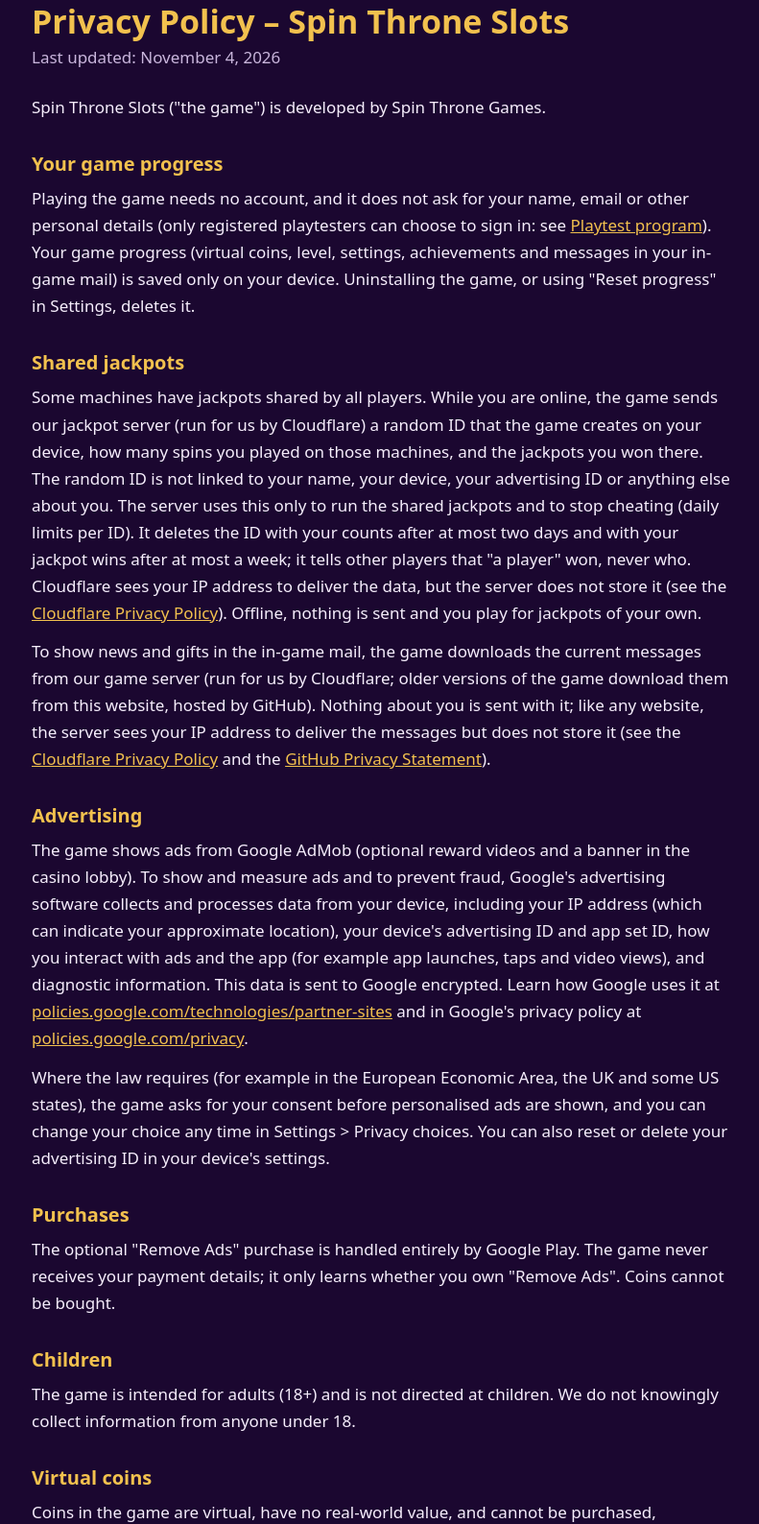
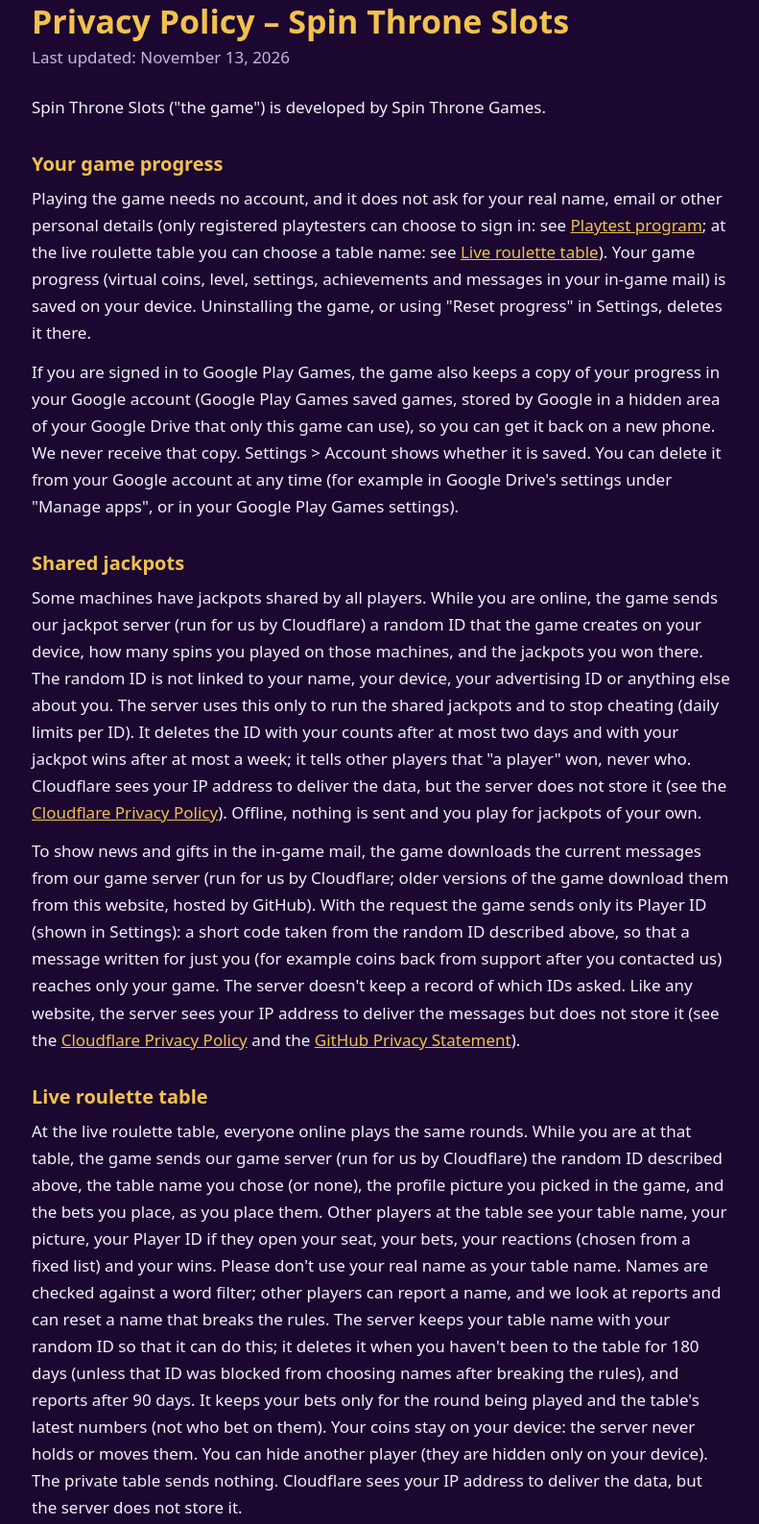
Before and after one commit to SpinThroneSlots/spinthroneslots.github.io, a plain HTML site: page privacy.html in a window 1280 px wide. Shown: the part 77-1665 px from the top of the page at 96% size, without its empty margins (243-1034 px from the left). Drawn offline with Linux system fonts and the light colour scheme.

Commit message:
Add files via upload

```diff
--- a/privacy.html
+++ b/privacy.html
@@ -22,15 +22,21 @@
 <main>
   <a class="back" href="index.html">&larr; Spin Throne Slots</a>
   <h1>Privacy Policy – Spin Throne Slots</h1>
-  <p class="date">Last updated: November 4, 2026</p>
+  <p class="date">Last updated: November 13, 2026</p>
 
   <p>Spin Throne Slots ("the game") is developed by Spin Throne Games.</p>
 
   <h2>Your game progress</h2>
-  <p>Playing the game needs no account, and it does not ask for your name, email or other personal details
-    (only registered playtesters can choose to sign in: see <a href="#playtest">Playtest program</a>). Your game
-    progress (virtual coins, level, settings, achievements and messages in your in-game mail) is saved only
-    on your device. Uninstalling the game, or using "Reset progress" in Settings, deletes it.</p>
+  <p>Playing the game needs no account, and it does not ask for your real name, email or other personal details
+    (only registered playtesters can choose to sign in: see <a href="#playtest">Playtest program</a>; at the live
+    roulette table you can choose a table name: see <a href="#live-table">Live roulette table</a>). Your game
+    progress (virtual coins, level, settings, achievements and messages in your in-game mail) is saved on your
+    device. Uninstalling the game, or using "Reset progress" in Settings, deletes it there.</p>
+  <p>If you are signed in to Google Play Games, the game also keeps a copy of your progress in your Google account
+    (Google Play Games saved games, stored by Google in a hidden area of your Google Drive that only this game can
+    use), so you can get it back on a new phone. We never receive that copy. Settings &gt; Account shows whether it
+    is saved. You can delete it from your Google account at any time (for example in Google Drive's settings under
+    "Manage apps", or in your Google Play Games settings).</p>
 
   <h2>Shared jackpots</h2>
   <p>Some machines have jackpots shared by all players. While you are online, the game sends our jackpot
@@ -45,11 +51,27 @@
     sent and you play for jackpots of your own.</p>
   <p>To show news and gifts in the in-game mail, the game downloads the current messages from our game
     server (run for us by Cloudflare; older versions of the game download them from this website, hosted
-    by GitHub). Nothing about you is sent with it; like any website, the server sees your IP address to
-    deliver the messages but does not store it (see the
+    by GitHub). With the request the game sends only its Player ID (shown in Settings): a short code taken
+    from the random ID described above, so that a message written for just you (for example coins back from
+    support after you contacted us) reaches only your game. The server doesn't keep a record of which IDs
+    asked. Like any website, the server sees your IP address to deliver the messages but does not store it (see the
     <a href="https://www.cloudflare.com/privacypolicy/">Cloudflare Privacy Policy</a> and the
     <a href="https://docs.github.com/en/site-policy/privacy-policies/github-general-privacy-statement">GitHub
     Privacy Statement</a>).</p>
+
+  <h2 id="live-table">Live roulette table</h2>
+  <p>At the live roulette table, everyone online plays the same rounds. While you are at that table, the game
+    sends our game server (run for us by Cloudflare) the random ID described above, the table name you chose (or
+    none), the profile picture you picked in the game, and the bets you place, as you place them. Other players at
+    the table see your table name, your picture, your Player ID if they open your seat, your bets, your reactions
+    (chosen from a fixed list) and your wins. Please don't use your real name as your table name. Names are checked
+    against a word filter; other players can report a name, and we look at reports and can reset a name that breaks
+    the rules. The server keeps your table name with your random ID so that it can do this; it deletes it when you
+    haven't been to the table for 180 days (unless that ID was blocked from choosing names after breaking the rules),
+    and reports after 90 days. It keeps your bets only for the round being
+    played and the table's latest numbers (not who bet on them). Your coins stay on your device: the server never
+    holds or moves them. You can hide another player (they are hidden only on your device). The private table sends
+    nothing. Cloudflare sees your IP address to deliver the data, but the server does not store it.</p>
 
   <h2>Advertising</h2>
   <p>The game shows ads from Google AdMob (optional reward videos and a banner in the casino lobby). To show
```
